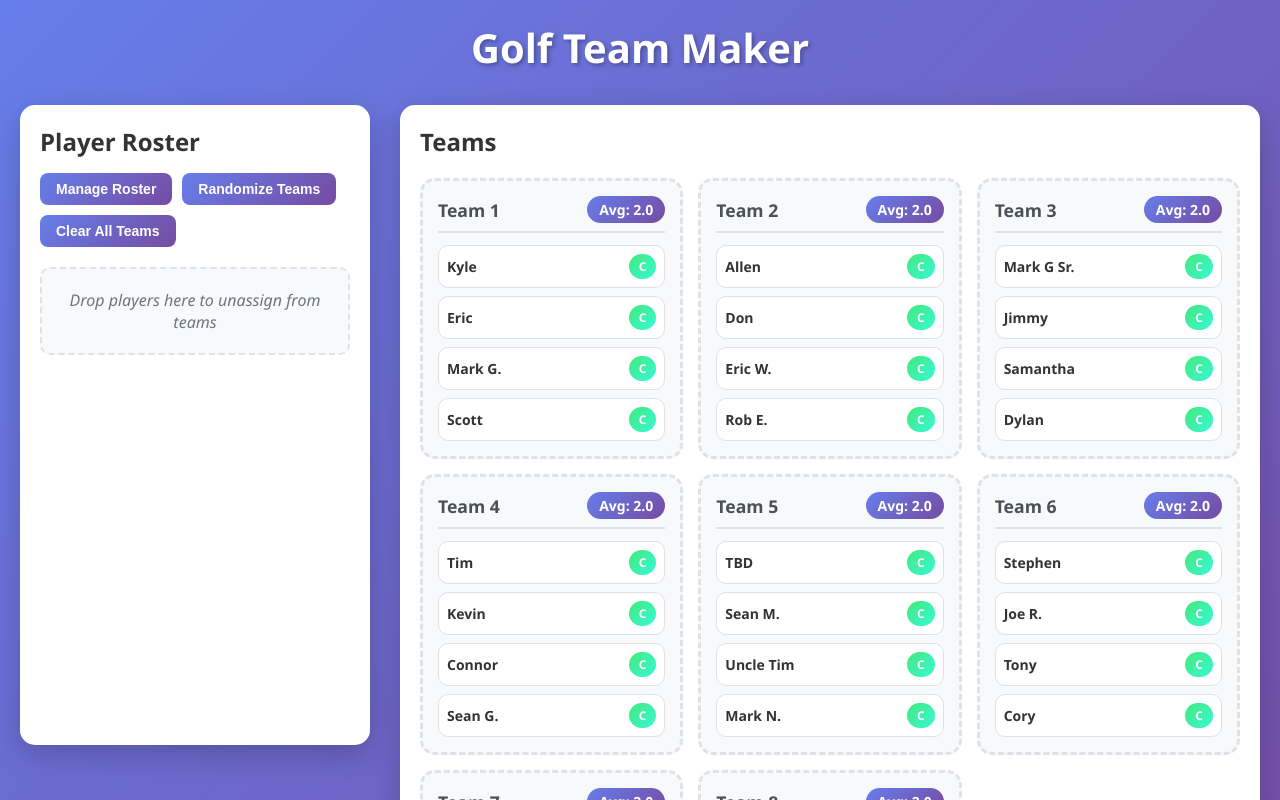
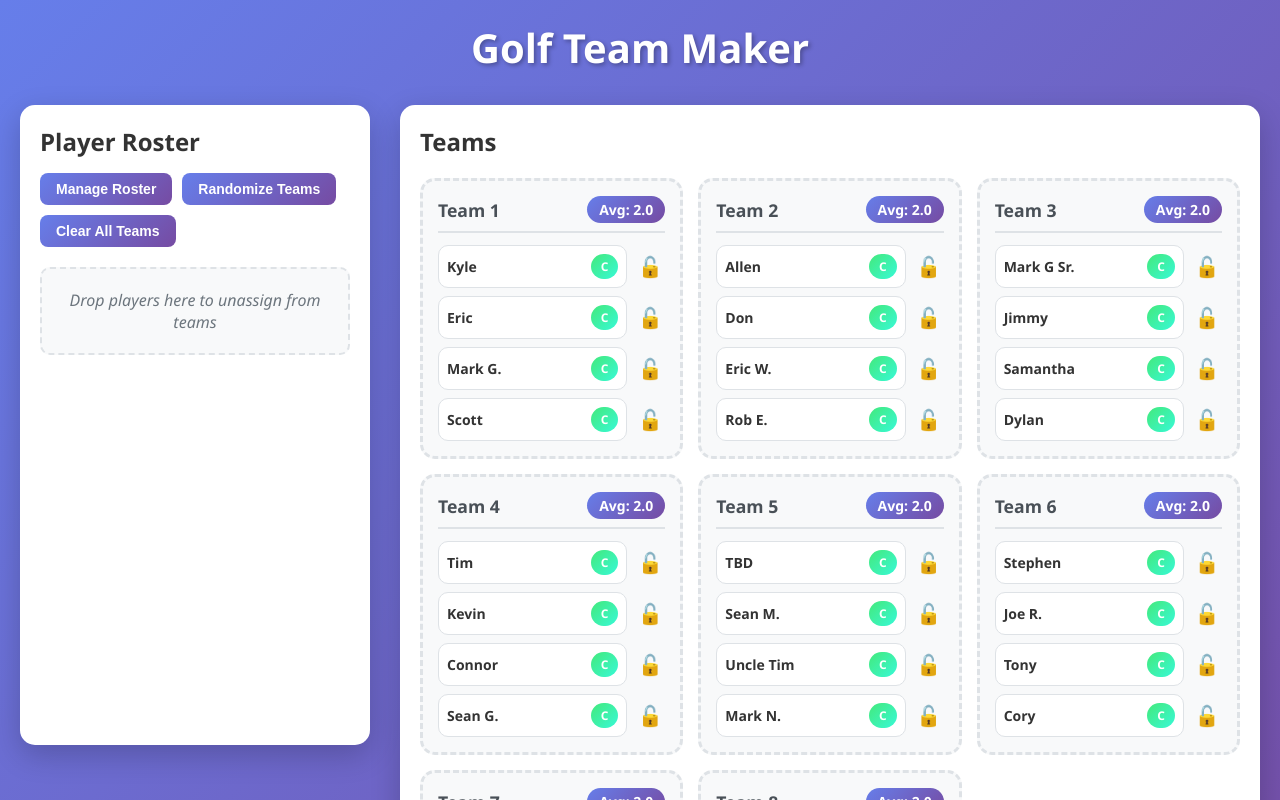
Before and after one commit to galt-tr/golf-team-maker, a React (Create React App) app: page / in a window 1280 px wide. Both pictures are taken after a click on the button "Randomize Teams". Shown: the top 800 px of the page. Built offline with nearby package versions, Linux system fonts and the light colour scheme.

Commit message:
First commit

```diff
--- a/src/App.css
+++ b/src/App.css
@@ -224,6 +224,7 @@ h1 {
   border: 1px solid #dee2e6;
   padding: 8px;
   font-size: 14px;
+  width: 100%;
 }
 
 .empty-slot {
@@ -461,3 +462,57 @@ h1 {
   border: 2px dashed #dee2e6;
   border-radius: 10px;
 }
+
+/* Lock functionality styles */
+.player-card-wrapper {
+  position: relative;
+  display: flex;
+  align-items: center;
+  gap: 8px;
+  width: 100%;
+}
+
+.player-card-wrapper .player-card {
+  flex: 1;
+  width: 100%;
+}
+
+.player-card-wrapper.locked .player-card {
+  background: linear-gradient(45deg, #fff3cd 0%, #f8f9fa 100%);
+  border-color: #ffc107;
+  cursor: not-allowed;
+}
+
+.player-card-wrapper.locked .player-card::before {
+  content: '👑';
+  position: absolute;
+  top: -8px;
+  left: -8px;
+  font-size: 20px;
+  z-index: 1;
+}
+
+.lock-btn {
+  background: none;
+  border: none;
+  font-size: 20px;
+  cursor: pointer;
+  padding: 4px;
+  border-radius: 4px;
+  transition: all 0.2s ease;
+  display: flex;
+  align-items: center;
+  justify-content: center;
+  flex-shrink: 0;
+  width: 30px;
+  height: 30px;
+}
+
+.lock-btn:hover {
+  background: rgba(0, 0, 0, 0.1);
+  transform: scale(1.2);
+}
+
+.player-card-wrapper.locked .lock-btn {
+  filter: drop-shadow(0 0 4px gold);
+}
--- a/src/App.tsx
+++ b/src/App.tsx
@@ -36,7 +36,13 @@ function App() {
     }
 
     if (savedTeams) {
-      setTeams(JSON.parse(savedTeams));
+      const parsedTeams = JSON.parse(savedTeams);
+      // Convert lockedPlayers arrays back to Sets
+      const teamsWithSets = parsedTeams.map((team: any) => ({
+        ...team,
+        lockedPlayers: new Set(team.lockedPlayers || [])
+      }));
+      setTeams(teamsWithSets);
     } else {
       initializeTeams();
     }
@@ -50,7 +56,12 @@ function App() {
 
   useEffect(() => {
     if (teams.length > 0) {
-      localStorage.setItem('golfTeams', JSON.stringify(teams));
+      // Convert Sets to arrays for localStorage
+      const teamsForStorage = teams.map(team => ({
+        ...team,
+        lockedPlayers: Array.from(team.lockedPlayers)
+      }));
+      localStorage.setItem('golfTeams', JSON.stringify(teamsForStorage));
     }
   }, [teams]);
 
@@ -60,7 +71,8 @@ function App() {
       newTeams.push({
         id: `team-${i}`,
         name: `Team ${i}`,
-        players: []
+        players: [],
+        lockedPlayers: new Set<string>()
       });
     }
     setTeams(newTeams);
@@ -100,6 +112,14 @@ function App() {
   };
 
   const handleDragStart = (e: React.DragEvent, player: Player, sourceTeamId: string | null) => {
+    // Check if player is locked
+    if (sourceTeamId) {
+      const sourceTeam = teams.find(t => t.id === sourceTeamId);
+      if (sourceTeam?.lockedPlayers.has(player.id)) {
+        e.preventDefault();
+        return;
+      }
+    }
     setDraggedItem({ player, sourceTeamId });
     e.dataTransfer.effectAllowed = 'move';
   };
@@ -167,23 +187,47 @@ function App() {
   };
 
   const randomizeTeams = () => {
-    const shuffledPlayers = [...players].sort(() => Math.random() - 0.5);
-    const newTeams: Team[] = [];
+    // Keep locked players in their teams
+    const newTeams: Team[] = teams.map(team => ({
+      ...team,
+      players: team.players.filter(p => team.lockedPlayers.has(p.id))
+    }));
 
-    for (let i = 1; i <= 8; i++) {
-      newTeams.push({
-        id: `team-${i}`,
-        name: `Team ${i}`,
-        players: []
-      });
-    }
+    // Get all unlocked players (including those currently in teams)
+    const unlockedPlayers: Player[] = [];
 
-    shuffledPlayers.forEach((player, index) => {
-      const teamIndex = index % 8;
-      if (newTeams[teamIndex].players.length < 4) {
-        newTeams[teamIndex].players.push(player);
+    // Add unassigned players
+    const assignedPlayerIds = new Set(
+      teams.flatMap(team => team.players.map(p => p.id))
+    );
+    players.forEach(player => {
+      if (!assignedPlayerIds.has(player.id)) {
+        unlockedPlayers.push(player);
       }
     });
+
+    // Add unlocked players from teams
+    teams.forEach(team => {
+      team.players.forEach(player => {
+        if (!team.lockedPlayers.has(player.id)) {
+          unlockedPlayers.push(player);
+        }
+      });
+    });
+
+    // Shuffle unlocked players
+    const shuffledPlayers = unlockedPlayers.sort(() => Math.random() - 0.5);
+
+    // Distribute shuffled players to teams
+    let playerIndex = 0;
+    for (let round = 0; round < 4; round++) {
+      for (let teamIndex = 0; teamIndex < 8; teamIndex++) {
+        if (newTeams[teamIndex].players.length < 4 && playerIndex < shuffledPlayers.length) {
+          newTeams[teamIndex].players.push(shuffledPlayers[playerIndex]);
+          playerIndex++;
+        }
+      }
+    }
 
     setTeams(newTeams);
   };
@@ -195,9 +239,27 @@ function App() {
   const clearAllTeams = () => {
     const clearedTeams = teams.map(team => ({
       ...team,
-      players: []
+      players: [],
+      lockedPlayers: new Set<string>()
     }));
     setTeams(clearedTeams);
+  };
+
+  const togglePlayerLock = (teamId: string, playerId: string) => {
+    setTeams(prevTeams =>
+      prevTeams.map(team => {
+        if (team.id === teamId) {
+          const newLockedPlayers = new Set(team.lockedPlayers);
+          if (newLockedPlayers.has(playerId)) {
+            newLockedPlayers.delete(playerId);
+          } else {
+            newLockedPlayers.add(playerId);
+          }
+          return { ...team, lockedPlayers: newLockedPlayers };
+        }
+        return team;
+      })
+    );
   };
 
   const handleAddPlayer = (name: string, rating: Rating) => {
@@ -269,6 +331,7 @@ function App() {
                 onDrop={handleDrop}
                 onDragStart={handleDragStart}
                 onDragEnd={handleDragEnd}
+                onToggleLock={togglePlayerLock}
               />
             ))}
           </div>
--- a/src/components/TeamBox.tsx
+++ b/src/components/TeamBox.tsx
@@ -7,13 +7,15 @@ interface TeamBoxProps {
   onDrop: (e: React.DragEvent, teamId: string | null) => void;
   onDragStart: (e: React.DragEvent, player: Player, sourceTeamId: string | null) => void;
   onDragEnd: (e: React.DragEvent) => void;
+  onToggleLock: (teamId: string, playerId: string) => void;
 }
 
 const TeamBox: React.FC<TeamBoxProps> = ({
   team,
   onDrop,
   onDragStart,
-  onDragEnd
+  onDragEnd,
+  onToggleLock
 }) => {
   const [isDragOver, setIsDragOver] = useState(false);
 
@@ -66,16 +68,27 @@ const TeamBox: React.FC<TeamBoxProps> = ({
         <span className="team-strength">Avg: {calculateTeamStrength()}</span>
       </div>
       <div className="team-players">
-        {team.players.map((player) => (
+        {team.players.map((player) => {
+          const isLocked = team.lockedPlayers.has(player.id);
+          return (
+            <div key={player.id} className={`player-card-wrapper ${isLocked ? 'locked' : ''}`}>
               <PlayerCard
-            key={player.id}
                 player={player}
                 isEditable={false}
                 sourceTeamId={team.id}
                 onDragStart={onDragStart}
                 onDragEnd={onDragEnd}
               />
-        ))}
+              <button
+                className="lock-btn"
+                onClick={() => onToggleLock(team.id, player.id)}
+                title={isLocked ? "Unlock player" : "Lock player"}
+              >
+                {isLocked ? '🔒' : '🔓'}
+              </button>
+            </div>
+          );
+        })}
         {[...Array(4 - team.players.length)].map((_, index) => (
           <div key={`empty-${index}`} className="empty-slot">
             Drop player here
--- a/src/types.ts
+++ b/src/types.ts
@@ -10,6 +10,7 @@ export interface Team {
   id: string;
   name: string;
   players: Player[];
+  lockedPlayers: Set<string>; // Set of player IDs that are locked to this team
 }
 
 export interface DragItem {
```
Lines whose indentation alone changed are shown as unchanged.
